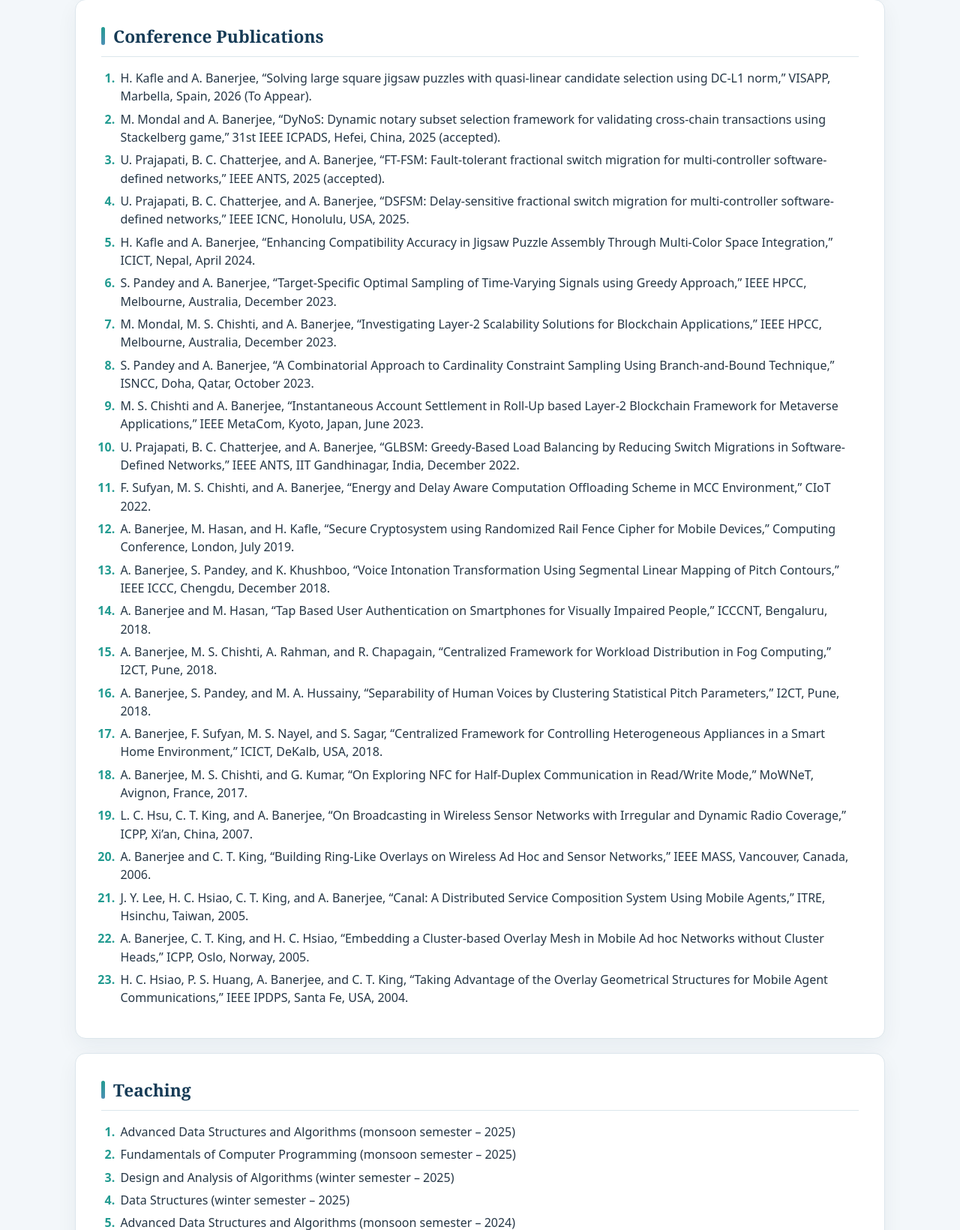
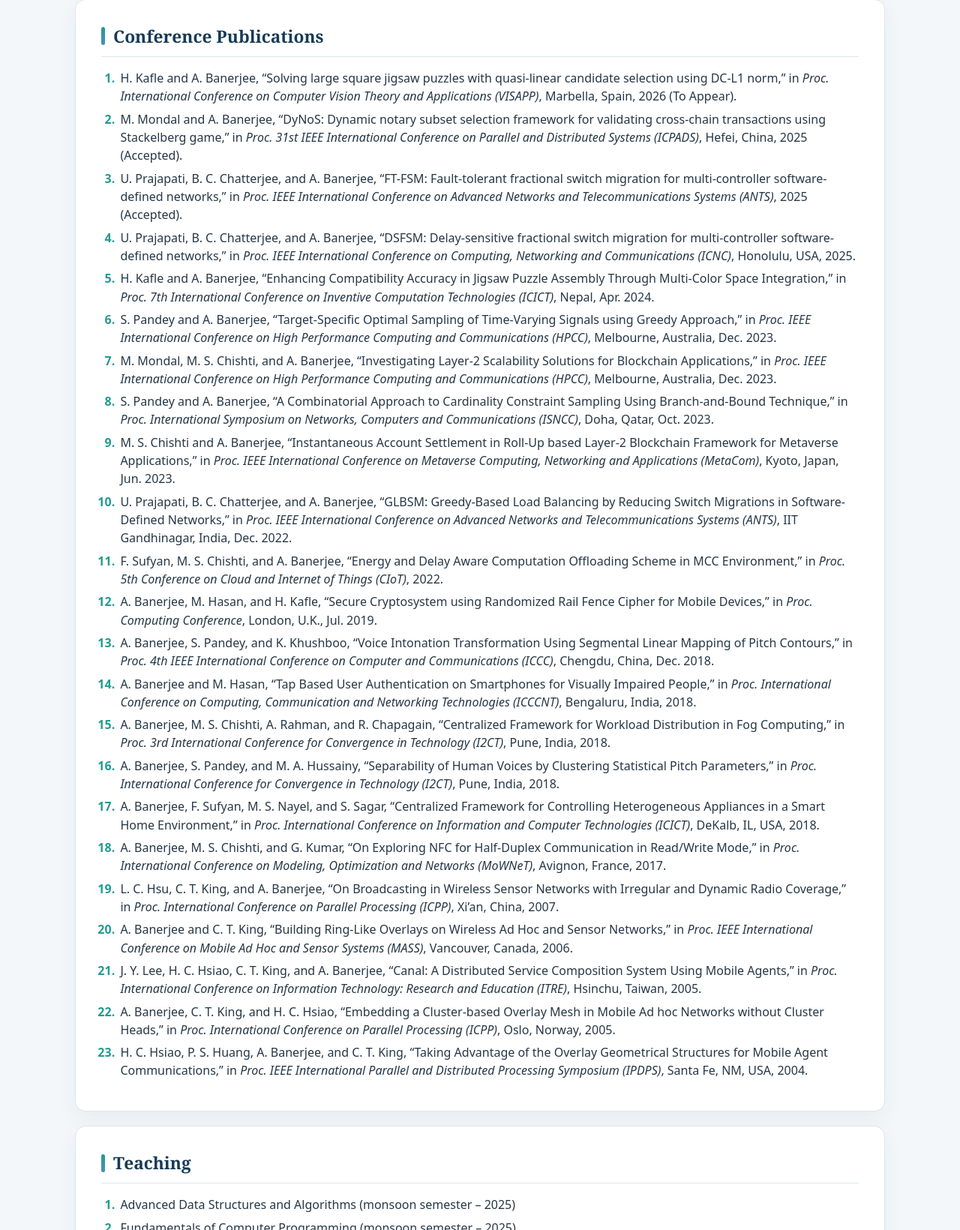
Before and after one commit to amit-banerjee-webpage/main, a plain HTML site: page index.html in a window 1280 px wide. Shown: the part 2196-3836 px from the top of the page at 75% size. Drawn offline with Linux system fonts and the light colour scheme.

Commit message:
Update index.html

```diff
--- a/index.html
+++ b/index.html
@@ -218,29 +218,29 @@
       <li>H.-C. Lee, A. Banerjee, Y.-M. Fang, B.-J. Lee, and C.-T. King, “Design of a multi-functional wireless sensor for in-situ monitoring of debris flows,” <em>IEEE Transactions on Instrumentation and Measurement</em>, vol. 59(11), pp. 2958–2967, November 2010.</li>
       </ol></section>
       <section class="card content-card" id="conferences"><h2>Conference Publications</h2><ol>
-      <li>H. Kafle and A. Banerjee, “Solving large square jigsaw puzzles with quasi-linear candidate selection using DC-L1 norm,” VISAPP, Marbella, Spain, 2026 <span>(To Appear)</span>.</li>
-      <li>M. Mondal and A. Banerjee, “DyNoS: Dynamic notary subset selection framework for validating cross-chain transactions using Stackelberg game,” 31st IEEE ICPADS, Hefei, China, 2025 (accepted).</li>
-      <li>U. Prajapati, B. C. Chatterjee, and A. Banerjee, “FT-FSM: Fault-tolerant fractional switch migration for multi-controller software-defined networks,” IEEE ANTS, 2025 (accepted).</li>
-      <li>U. Prajapati, B. C. Chatterjee, and A. Banerjee, “DSFSM: Delay-sensitive fractional switch migration for multi-controller software-defined networks,” IEEE ICNC, Honolulu, USA, 2025.</li>
-      <li>H. Kafle and A. Banerjee, “Enhancing Compatibility Accuracy in Jigsaw Puzzle Assembly Through Multi-Color Space Integration,” ICICT, Nepal, April 2024.</li>
-      <li>S. Pandey and A. Banerjee, “Target-Specific Optimal Sampling of Time-Varying Signals using Greedy Approach,” IEEE HPCC, Melbourne, Australia, December 2023.</li>
-      <li>M. Mondal, M. S. Chishti, and A. Banerjee, “Investigating Layer-2 Scalability Solutions for Blockchain Applications,” IEEE HPCC, Melbourne, Australia, December 2023.</li>
-      <li>S. Pandey and A. Banerjee, “A Combinatorial Approach to Cardinality Constraint Sampling Using Branch-and-Bound Technique,” ISNCC, Doha, Qatar, October 2023.</li>
-      <li>M. S. Chishti and A. Banerjee, “Instantaneous Account Settlement in Roll-Up based Layer-2 Blockchain Framework for Metaverse Applications,” IEEE MetaCom, Kyoto, Japan, June 2023.</li>
-      <li>U. Prajapati, B. C. Chatterjee, and A. Banerjee, “GLBSM: Greedy-Based Load Balancing by Reducing Switch Migrations in Software-Defined Networks,” IEEE ANTS, IIT Gandhinagar, India, December 2022.</li>
-      <li>F. Sufyan, M. S. Chishti, and A. Banerjee, “Energy and Delay Aware Computation Offloading Scheme in MCC Environment,” CIoT 2022.</li>
-      <li>A. Banerjee, M. Hasan, and H. Kafle, “Secure Cryptosystem using Randomized Rail Fence Cipher for Mobile Devices,” Computing Conference, London, July 2019.</li>
-      <li>A. Banerjee, S. Pandey, and K. Khushboo, “Voice Intonation Transformation Using Segmental Linear Mapping of Pitch Contours,” IEEE ICCC, Chengdu, December 2018.</li>
-      <li>A. Banerjee and M. Hasan, “Tap Based User Authentication on Smartphones for Visually Impaired People,” ICCCNT, Bengaluru, 2018.</li>
-      <li>A. Banerjee, M. S. Chishti, A. Rahman, and R. Chapagain, “Centralized Framework for Workload Distribution in Fog Computing,” I2CT, Pune, 2018.</li>
-      <li>A. Banerjee, S. Pandey, and M. A. Hussainy, “Separability of Human Voices by Clustering Statistical Pitch Parameters,” I2CT, Pune, 2018.</li>
-      <li>A. Banerjee, F. Sufyan, M. S. Nayel, and S. Sagar, “Centralized Framework for Controlling Heterogeneous Appliances in a Smart Home Environment,” ICICT, DeKalb, USA, 2018.</li>
-      <li>A. Banerjee, M. S. Chishti, and G. Kumar, “On Exploring NFC for Half-Duplex Communication in Read/Write Mode,” MoWNeT, Avignon, France, 2017.</li>
-      <li>L. C. Hsu, C. T. King, and A. Banerjee, “On Broadcasting in Wireless Sensor Networks with Irregular and Dynamic Radio Coverage,” ICPP, Xi’an, China, 2007.</li>
-      <li>A. Banerjee and C. T. King, “Building Ring-Like Overlays on Wireless Ad Hoc and Sensor Networks,” IEEE MASS, Vancouver, Canada, 2006.</li>
-      <li>J. Y. Lee, H. C. Hsiao, C. T. King, and A. Banerjee, “Canal: A Distributed Service Composition System Using Mobile Agents,” ITRE, Hsinchu, Taiwan, 2005.</li>
-      <li>A. Banerjee, C. T. King, and H. C. Hsiao, “Embedding a Cluster-based Overlay Mesh in Mobile Ad hoc Networks without Cluster Heads,” ICPP, Oslo, Norway, 2005.</li>
-      <li>H. C. Hsiao, P. S. Huang, A. Banerjee, and C. T. King, “Taking Advantage of the Overlay Geometrical Structures for Mobile Agent Communications,” IEEE IPDPS, Santa Fe, USA, 2004.</li>
+      <li>H. Kafle and A. Banerjee, “Solving large square jigsaw puzzles with quasi-linear candidate selection using DC-L1 norm,” in <i>Proc. International Conference on Computer Vision Theory and Applications (VISAPP)</i>, Marbella, Spain, 2026 (To Appear).</li>
+      <li>M. Mondal and A. Banerjee, “DyNoS: Dynamic notary subset selection framework for validating cross-chain transactions using Stackelberg game,” in <i>Proc. 31st IEEE International Conference on Parallel and Distributed Systems (ICPADS)</i>, Hefei, China, 2025 (Accepted).</li>
+      <li>U. Prajapati, B. C. Chatterjee, and A. Banerjee, “FT-FSM: Fault-tolerant fractional switch migration for multi-controller software-defined networks,” in <i>Proc. IEEE International Conference on Advanced Networks and Telecommunications Systems (ANTS)</i>, 2025 (Accepted).</li>
+      <li>U. Prajapati, B. C. Chatterjee, and A. Banerjee, “DSFSM: Delay-sensitive fractional switch migration for multi-controller software-defined networks,” in <i>Proc. IEEE International Conference on Computing, Networking and Communications (ICNC)</i>, Honolulu, USA, 2025.</li>
+      <li>H. Kafle and A. Banerjee, “Enhancing Compatibility Accuracy in Jigsaw Puzzle Assembly Through Multi-Color Space Integration,” in <i>Proc. 7th International Conference on Inventive Computation Technologies (ICICT)</i>, Nepal, Apr. 2024.</li>
+      <li>S. Pandey and A. Banerjee, “Target-Specific Optimal Sampling of Time-Varying Signals using Greedy Approach,” in <i>Proc. IEEE International Conference on High Performance Computing and Communications (HPCC)</i>, Melbourne, Australia, Dec. 2023.</li>
+      <li>M. Mondal, M. S. Chishti, and A. Banerjee, “Investigating Layer-2 Scalability Solutions for Blockchain Applications,” in <i>Proc. IEEE International Conference on High Performance Computing and Communications (HPCC)</i>, Melbourne, Australia, Dec. 2023.</li>
+      <li>S. Pandey and A. Banerjee, “A Combinatorial Approach to Cardinality Constraint Sampling Using Branch-and-Bound Technique,” in <i>Proc. International Symposium on Networks, Computers and Communications (ISNCC)</i>, Doha, Qatar, Oct. 2023.</li>
+      <li>M. S. Chishti and A. Banerjee, “Instantaneous Account Settlement in Roll-Up based Layer-2 Blockchain Framework for Metaverse Applications,” in <i>Proc. IEEE International Conference on Metaverse Computing, Networking and Applications (MetaCom)</i>, Kyoto, Japan, Jun. 2023.</li>
+      <li>U. Prajapati, B. C. Chatterjee, and A. Banerjee, “GLBSM: Greedy-Based Load Balancing by Reducing Switch Migrations in Software-Defined Networks,” in <i>Proc. IEEE International Conference on Advanced Networks and Telecommunications Systems (ANTS)</i>, IIT Gandhinagar, India, Dec. 2022.</li>
+      <li>F. Sufyan, M. S. Chishti, and A. Banerjee, “Energy and Delay Aware Computation Offloading Scheme in MCC Environment,” in <i>Proc. 5th Conference on Cloud and Internet of Things (CIoT)</i>, 2022.</li>
+      <li>A. Banerjee, M. Hasan, and H. Kafle, “Secure Cryptosystem using Randomized Rail Fence Cipher for Mobile Devices,” in <i>Proc. Computing Conference</i>, London, U.K., Jul. 2019.</li>
+      <li>A. Banerjee, S. Pandey, and K. Khushboo, “Voice Intonation Transformation Using Segmental Linear Mapping of Pitch Contours,” in <i>Proc. 4th IEEE International Conference on Computer and Communications (ICCC)</i>, Chengdu, China, Dec. 2018.</li>
+      <li>A. Banerjee and M. Hasan, “Tap Based User Authentication on Smartphones for Visually Impaired People,” in <i>Proc. International Conference on Computing, Communication and Networking Technologies (ICCCNT)</i>, Bengaluru, India, 2018.</li>
+      <li>A. Banerjee, M. S. Chishti, A. Rahman, and R. Chapagain, “Centralized Framework for Workload Distribution in Fog Computing,” in <i>Proc. 3rd International Conference for Convergence in Technology (I2CT)</i>, Pune, India, 2018.</li>
+      <li>A. Banerjee, S. Pandey, and M. A. Hussainy, “Separability of Human Voices by Clustering Statistical Pitch Parameters,” in <i>Proc. International Conference for Convergence in Technology (I2CT)</i>, Pune, India, 2018.</li>
+      <li>A. Banerjee, F. Sufyan, M. S. Nayel, and S. Sagar, “Centralized Framework for Controlling Heterogeneous Appliances in a Smart Home Environment,” in <i>Proc. International Conference on Information and Computer Technologies (ICICT)</i>, DeKalb, IL, USA, 2018.</li>
+      <li>A. Banerjee, M. S. Chishti, and G. Kumar, “On Exploring NFC for Half-Duplex Communication in Read/Write Mode,” in <i>Proc. International Conference on Modeling, Optimization and Networks (MoWNeT)</i>, Avignon, France, 2017.</li>
+      <li>L. C. Hsu, C. T. King, and A. Banerjee, “On Broadcasting in Wireless Sensor Networks with Irregular and Dynamic Radio Coverage,” in <i>Proc. International Conference on Parallel Processing (ICPP)</i>, Xi’an, China, 2007.</li>
+      <li>A. Banerjee and C. T. King, “Building Ring-Like Overlays on Wireless Ad Hoc and Sensor Networks,” in <i>Proc. IEEE International Conference on Mobile Ad Hoc and Sensor Systems (MASS)</i>, Vancouver, Canada, 2006.</li>
+      <li>J. Y. Lee, H. C. Hsiao, C. T. King, and A. Banerjee, “Canal: A Distributed Service Composition System Using Mobile Agents,” in <i>Proc. International Conference on Information Technology: Research and Education (ITRE)</i>, Hsinchu, Taiwan, 2005.</li>
+      <li>A. Banerjee, C. T. King, and H. C. Hsiao, “Embedding a Cluster-based Overlay Mesh in Mobile Ad hoc Networks without Cluster Heads,” in <i>Proc. International Conference on Parallel Processing (ICPP)</i>, Oslo, Norway, 2005.</li>
+      <li>H. C. Hsiao, P. S. Huang, A. Banerjee, and C. T. King, “Taking Advantage of the Overlay Geometrical Structures for Mobile Agent Communications,” in <i>Proc. IEEE International Parallel and Distributed Processing Symposium (IPDPS)</i>, Santa Fe, NM, USA, 2004.</li>
       </ol></section>
       <section class="card content-card" id="teaching"><h2>Teaching</h2><ol>
       <li>Advanced Data Structures and Algorithms (monsoon semester – 2025)</li><li>Fundamentals of Computer Programming (monsoon semester – 2025)</li><li>Design and Analysis of Algorithms (winter semester – 2025)</li><li>Data Structures (winter semester – 2025)</li><li>Advanced Data Structures and Algorithms (monsoon semester – 2024)</li><li>Computational Thinking (monsoon semester – 2024)</li><li>Design and Analysis of Algorithms (winter semester – 2024)</li><li>Cryptography and Network Security (winter semester – 2024)</li><li>Advanced Data Structures and Algorithms (monsoon semester – 2023)</li><li>Programming and Data Structures (monsoon semester – 2023)</li><li>Computer Networks</li>
```
